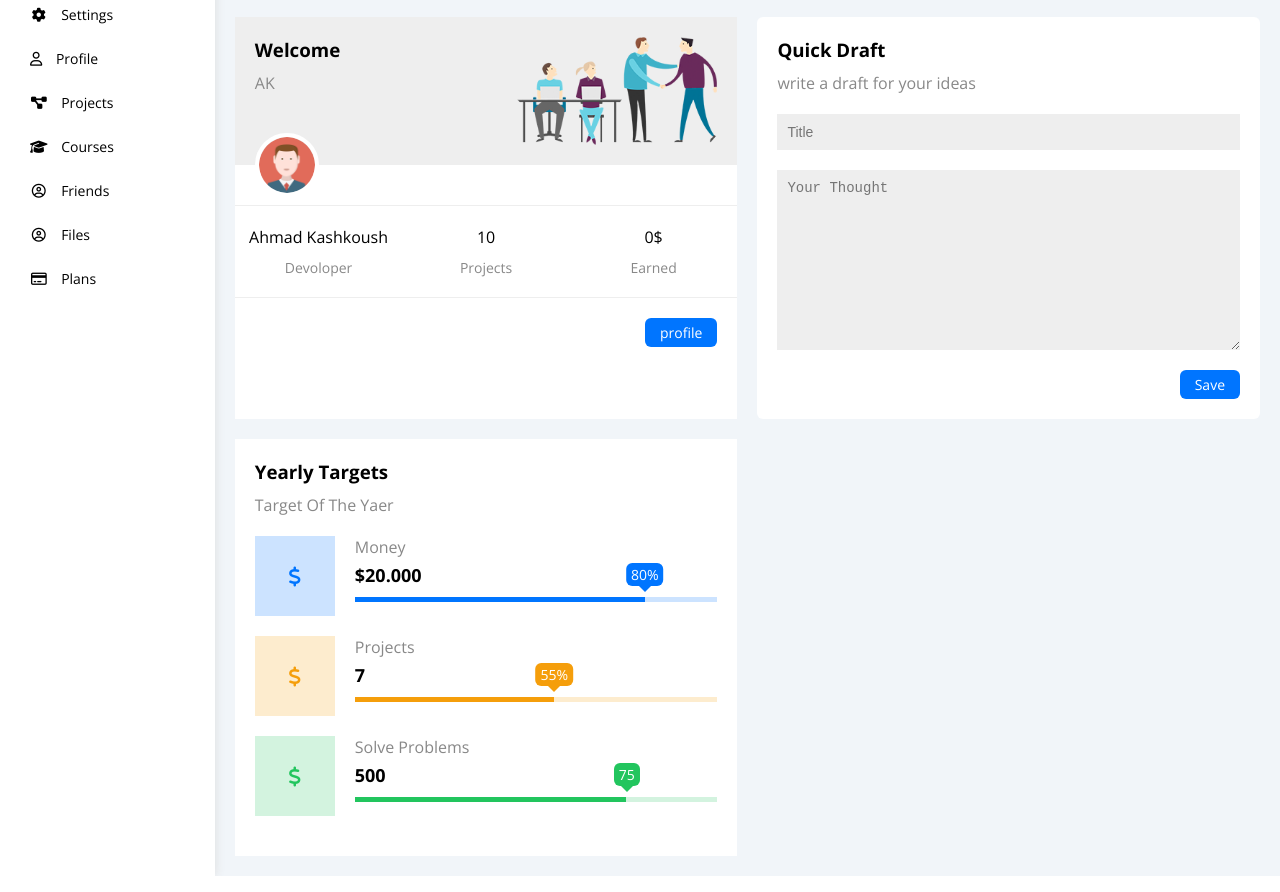
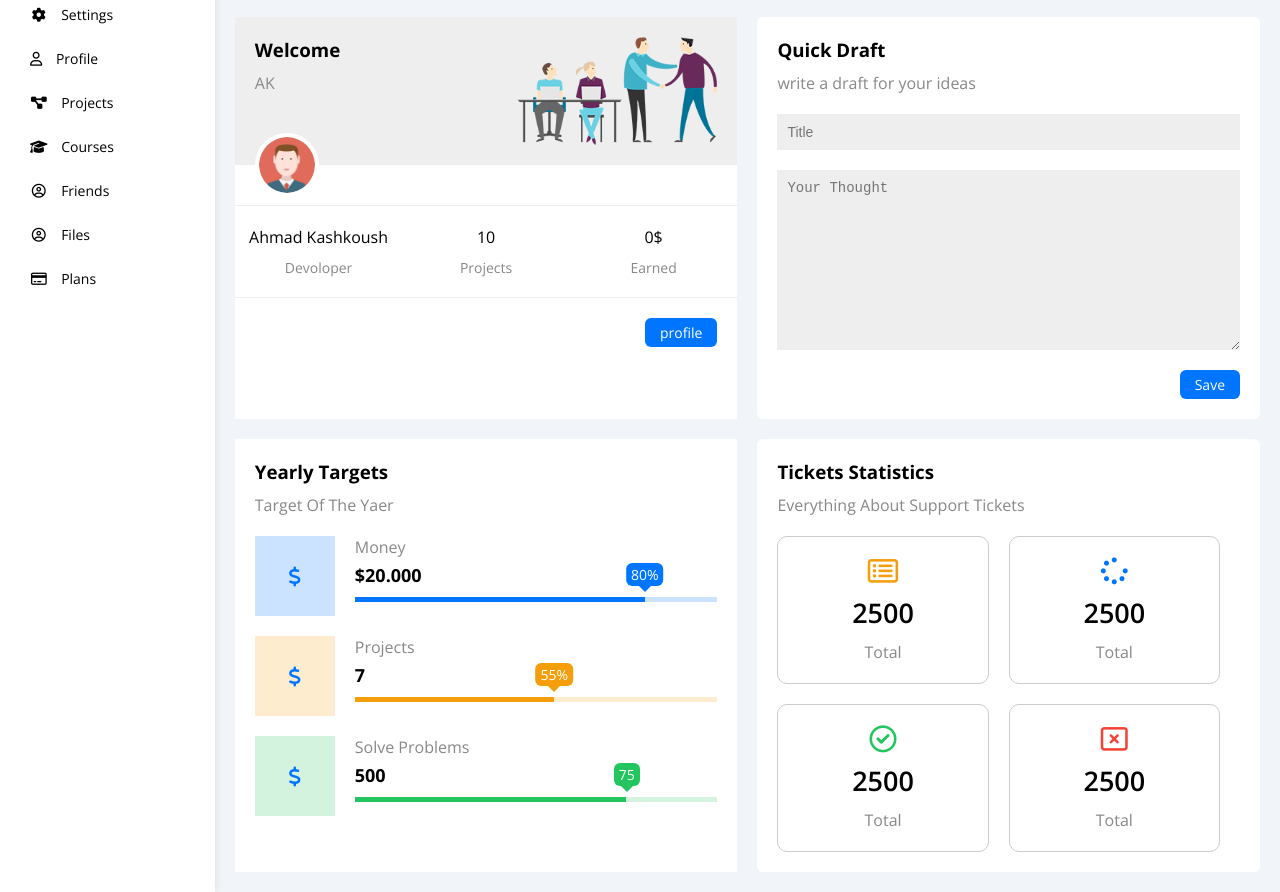
Before and after one commit to ahmad-kashkoush/Dashboard, a plain HTML site: page index.html in a window 1280 px wide. Shown: the part 146-1038 px from the top of the page. Drawn offline with nearby package versions, Linux system fonts and the light colour scheme.

Commit message:
Ticket-statistics v.0 🎫

```diff
--- a/css/framework.css
+++ b/css/framework.css
@@ -10,20 +10,22 @@
   --main-transition: 0.3s;
   --main-text-color: #000;
 }
-/* ? End Global Variables */
+/* ? End Global Variables  */
 /* ! Start Box Model Classes */
 .d-flex {
   display: flex;
 }
-.d-block{
+.d-block {
   display: block;
 }
 .d-grid {
   display: grid;
-
 }
-.flex-col{
+.flex-col {
   flex-direction: column;
+}
+.flex-wrap {
+  flex-wrap: wrap;
 }
 .juc-between {
   justify-content: space-between;
@@ -40,20 +42,23 @@
 .m-20 {
   margin: 20px;
 }
-.mt-20{
+.mt-20 {
   margin-top: 20px;
 }
-.mt-10{
+.mt-10 {
   margin-top: 10px;
 }
-.mb-20{
+.mb-20 {
   margin-bottom: 20px;
 }
 
-.mb-5{
+.mb-5 {
   margin-bottom: 5px;
 }
-.p-10{
+.mb-10 {
+  margin-bottom: 10px;
+}
+.p-10 {
   padding: 10px;
 }
 .p-20 {
@@ -62,10 +67,10 @@
 .p-15 {
   padding: 15px;
 }
-.pt-20{
+.pt-20 {
   padding-top: 20px;
 }
-.pb-20{
+.pb-20 {
   padding-bottom: 20px;
 }
 /* ? End  Margin + padding */
@@ -74,22 +79,34 @@
 .bg-white {
   background-color: var(--white-color);
 }
-.bg-eee{
+.bg-eee {
   background-color: #eee;
 }
-.bg-blue{
+.bg-blue {
   background-color: var(--blue-color);
 }
 
-.c-white{
+.c-white {
   color: var(--white-color);
 }
 
 .c-black {
   color: var(--main-text-color);
 }
-.c-grey{
+.c-grey {
   color: var(--grey-color);
+}
+.c-orange {
+  color: var(--orange-color);
+}
+.c-blue {
+  color: var(--blue-color);
+}
+.c-green {
+  color: var(--green-color);
+}
+.c-red {
+  color: var(--red-color);
 }
 
 /* ? End Colors */
@@ -97,7 +114,7 @@
 .fs-14 {
   font-size: 14px;
 }
-.fs-16{
+.fs-16 {
   font-size: 16px;
 }
 .txt-c {
@@ -111,7 +128,7 @@
 .w-full {
   width: 100%;
 }
-.w-fit{
+.w-fit {
   width: fit-content;
 }
 
@@ -124,10 +141,13 @@
 .rad-6 {
   border-radius: 6px;
 }
+.rad-10 {
+  border-radius: 10px;
+}
 .rad-half {
   border-radius: 50%;
 }
-.b-none{
+.b-none {
   border: none;
 }
 /* ? End Border */
@@ -137,18 +157,18 @@
   .hide-mobile {
     display: none;
   }
-  .txt-c-mobile{
+  .txt-c-mobile {
     text-align: center;
   }
-  .d-block-mobile{
+  .d-block-mobile {
     display: block;
   }
-  .flex-dir-col-mobile{
+  .flex-dir-col-mobile {
     flex-direction: column;
   }
 }
 /* ! Start Components */
-.btn-shape{
+.btn-shape {
   padding: 5px 15px;
   border-radius: 6px;
   font-size: 14px;
--- a/css/style.css
+++ b/css/style.css
@@ -268,12 +268,7 @@ aside > ul li a:hover,
 }
 /* ?End Quick Draft */
 /* ! Start Yearly targets */
-.yearly-target {
-}
-.yearly-target .targets {
-}
-.yearly-target .targets .target {
-}
+
 .yearly-target .targets .target .icon {
   width: 80px;
   height: 80px;
@@ -304,7 +299,7 @@ aside > ul li a:hover,
   margin-top: 10px;
   position: relative;
 }
-.yearly-target .targets .target-content .progress::before{
+.yearly-target .targets .target-content .progress::before {
   content: attr(data-progress);
   position: absolute;
   top: -34px;
@@ -315,7 +310,6 @@ aside > ul li a:hover,
   padding: 2px 5px;
   border-radius: 6px;
   font-size: 14px;
-
 }
 
 .yearly-target .targets .target-content .progress::after {
@@ -329,9 +323,30 @@ aside > ul li a:hover,
   height: 0;
   border: 7px solid transparent;
   border-top-color: var(--c-color);
-
 }
 /* ? End Yearly targets */
+/* ! Start Tickets Statistics */
+
+.ticket-statistics .tickets .ticket {
+  width: calc(50% - 20px);
+  border: 1px solid #ccc;
+}
+.ticket-statistics .ticket > i {
+  font-size: 27px;
+}
+.ticket-statistics .ticket > h2 {
+  font-size: 27px;
+  font-weight: 600;
+}
+.ticket-statistics .ticket > p {
+  font-size: 16px;
+}
+@media (max-width: 767px) {
+  .ticket-statistics .tickets .ticket {
+    width: 100%;
+  }
+}
+/* ? EndTickets Statistics */
 
 /* ? End Grid */
 /* ? End Content */
--- a/index.html
+++ b/index.html
@@ -196,11 +196,7 @@
                 <div
                   class="target d-flex gap-20 mb-20"
                   data-progress="55%"
-                  style="
-                    --bg-color: #fdecce;
-                    --c-color: #f59e0b;
-                    --width: 55%;
-                  "
+                  style="--bg-color: #fdecce; --c-color: #f59e0b; --width: 55%"
                 >
                   <div class="icon">
                     <i class="fa-solid fa-dollar-sign fa-lg c-blue"></i>
@@ -214,11 +210,7 @@
                 <div
                   class="target d-flex gap-20 mb-20"
                   data-progress="75%"
-                  style="
-                    --bg-color: #d3f3df;
-                    --c-color:#22c55e;
-                    --width: 75%;
-                  "
+                  style="--bg-color: #d3f3df; --c-color: #22c55e; --width: 75%"
                 >
                   <div class="icon">
                     <i class="fa-solid fa-dollar-sign fa-lg c-blue"></i>
@@ -233,6 +225,46 @@
             </div>
           </div>
           <!--  ? End yearly target -->
+          <!--
+
+
+
+            ! Start Tickets Statistics
+           -->
+          <div class="ticket-statistics bg-white p-20 rad-6">
+            <div class="title mb-20">
+              <h3 class="c-black txt-cap">tickets statistics</h3>
+              <p class="fs-16 c-grey mt-10 txt-cap">
+                everything about support tickets
+              </p>
+            </div>
+            <div class="tickets d-flex flex-wrap gap-20">
+              <div class="ticket rad-10 txt-c p-20">
+                <i
+                  class="fa-regular fa-rectangle-list fa-2x mb-10 c-orange"
+                ></i>
+                <h2 class="mb-10">2500</h2>
+                <p class="c-grey fs-16 txt-cap">total</p>
+              </div>
+              <div class="ticket rad-10 txt-c p-20">
+                <i class="fa-solid fa-spinner fa-2x mb-10 c-blue"></i>
+                <h2 class="mb-10">2500</h2>
+                <p class="c-grey fs-16 txt-cap">total</p>
+              </div>
+
+              <div class="ticket rad-10 txt-c p-20">
+                <i class="fa-regular fa-circle-check fa-2x mb-10 c-green"></i>
+                <h2 class="mb-10">2500</h2>
+                <p class="c-grey fs-16 txt-cap">total</p>
+              </div>
+              <div class="ticket rad-10 txt-c p-20">
+                <i class="fa-regular fa-rectangle-xmark fa-2x mb-10 c-red"></i>
+                <h2 class="mb-10">2500</h2>
+                <p class="c-grey fs-16 txt-cap">total</p>
+              </div>
+            </div>
+          </div>
+          <!-- ? End Tickets Statistics -->
         </div>
         <!-- ? End content -->
       </section>
```
